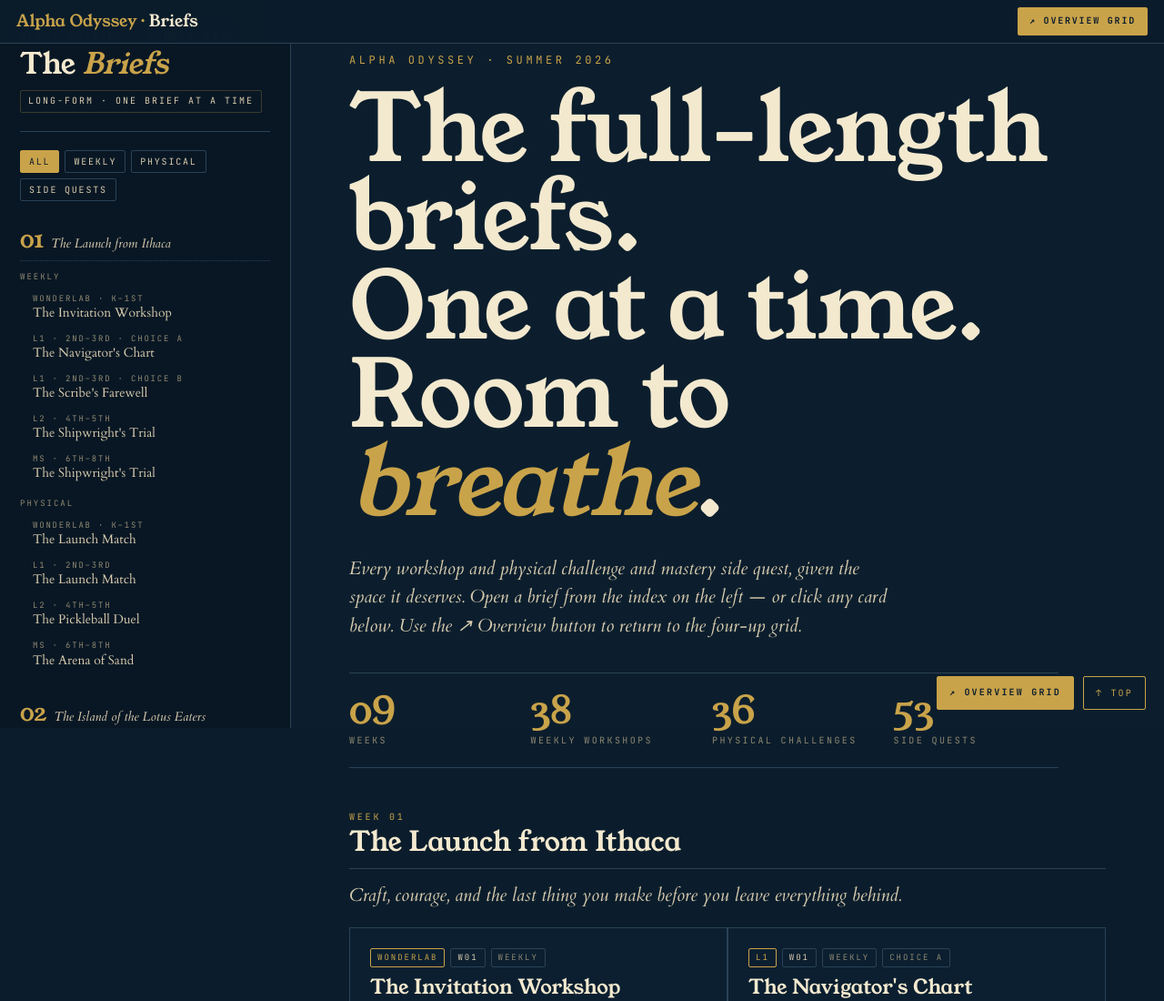
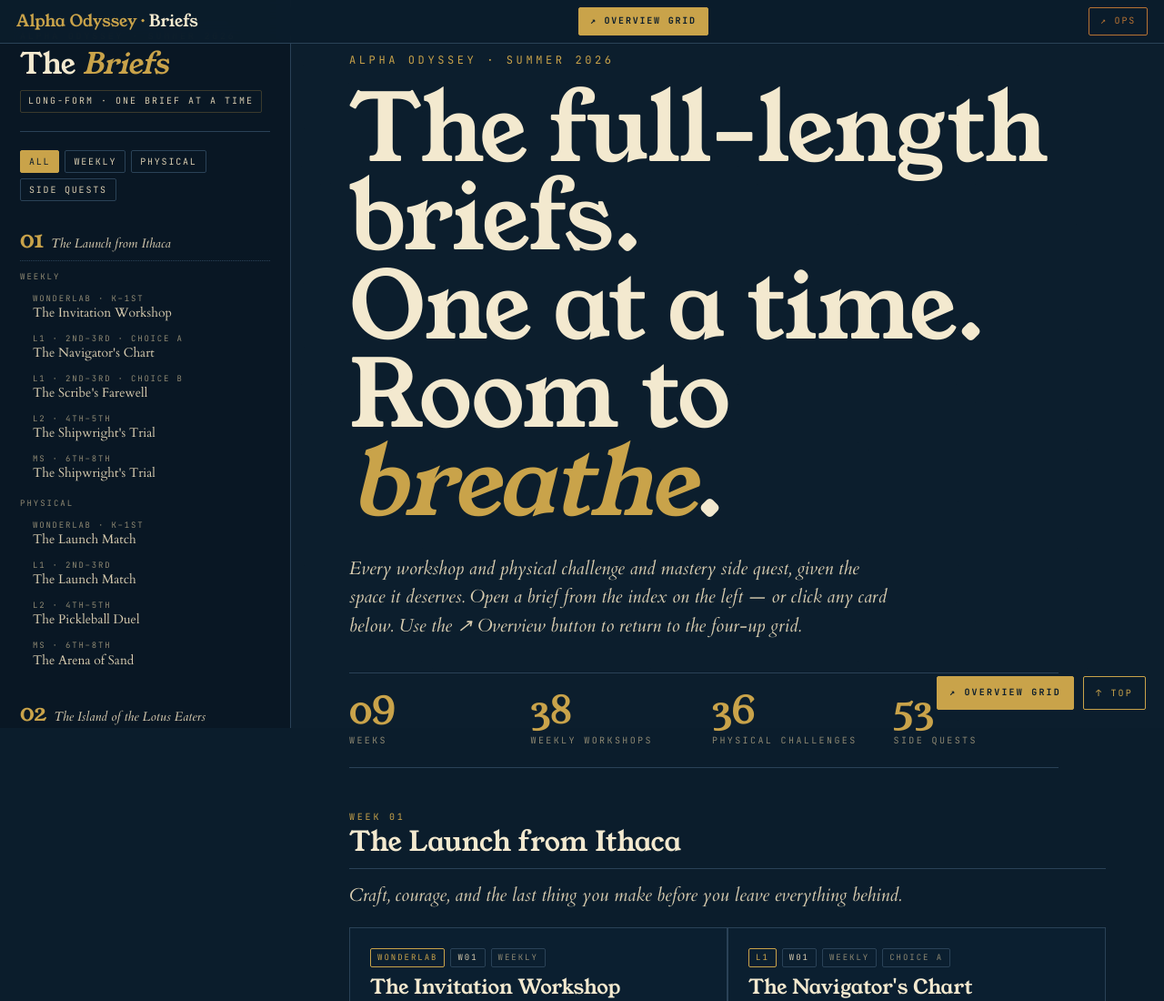
Before and after one commit to kateliemandt/alpha-odyssey-briefs, a plain HTML site: page index.html in a window 1280 px wide. Shown: the top 1100 px of the page at 91% size. Drawn offline with Linux system fonts and the light colour scheme.

Commit message:
Add ops manual link to top nav bar
Co-Authored-By: Claude Opus 4.6 (1M context) <noreply@anthropic.com>

```diff
--- a/index.html
+++ b/index.html
@@ -599,6 +599,7 @@ article.brief, section.landing { animation: fade .45s ease both; }
 <div style="position:fixed;top:0;left:0;right:0;z-index:102;background:rgba(11,29,44,0.95);backdrop-filter:blur(12px);-webkit-backdrop-filter:blur(12px);border-bottom:1px solid var(--rule);padding:8px 18px;display:flex;align-items:center;justify-content:space-between;">
   <span style="font-family:var(--font-display);font-size:18px;color:var(--gold);">Alpha Odyssey · <span style="color:var(--cream);">Briefs</span></span>
   <a href="https://kateliemandt.github.io/alpha-odyssey-overview/" style="font-family:var(--font-mono);font-size:10px;letter-spacing:0.18em;text-transform:uppercase;color:var(--navy);padding:6px 12px;background:var(--gold);border:1px solid var(--gold);border-radius:2px;border-bottom:1px solid var(--gold);font-weight:700;">↗ Overview Grid</a>
+  <a href="https://kateliemandt.github.io/alpha-odyssey-ops/" style="font-family:var(--font-mono);font-size:10px;letter-spacing:0.18em;text-transform:uppercase;color:#b87333;padding:6px 12px;border:1px solid #b87333;border-radius:2px;border-bottom:1px solid #b87333;">↗ Ops</a>
 </div>
 
 <button class="hamburger" style="top:52px;" onclick="document.querySelector('aside.drawer').classList.toggle('open')">☰ Index</button>
```
